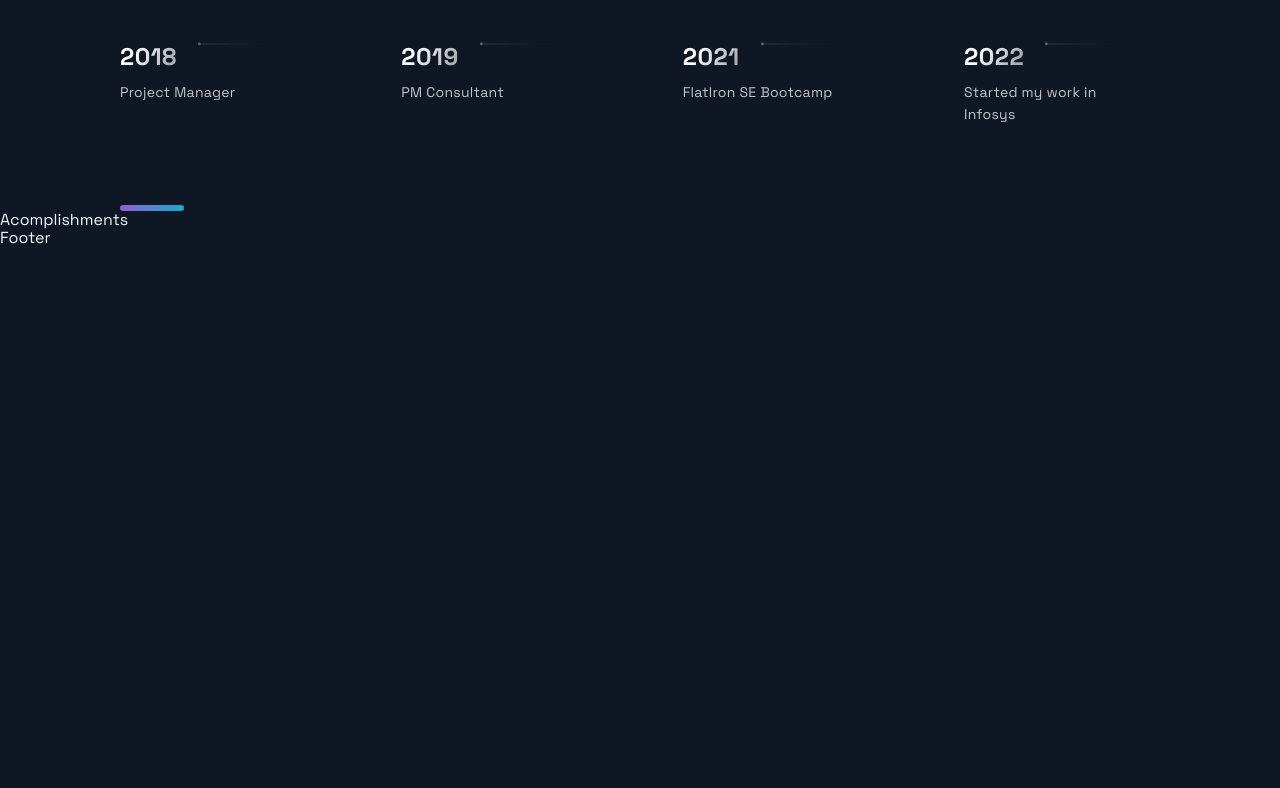
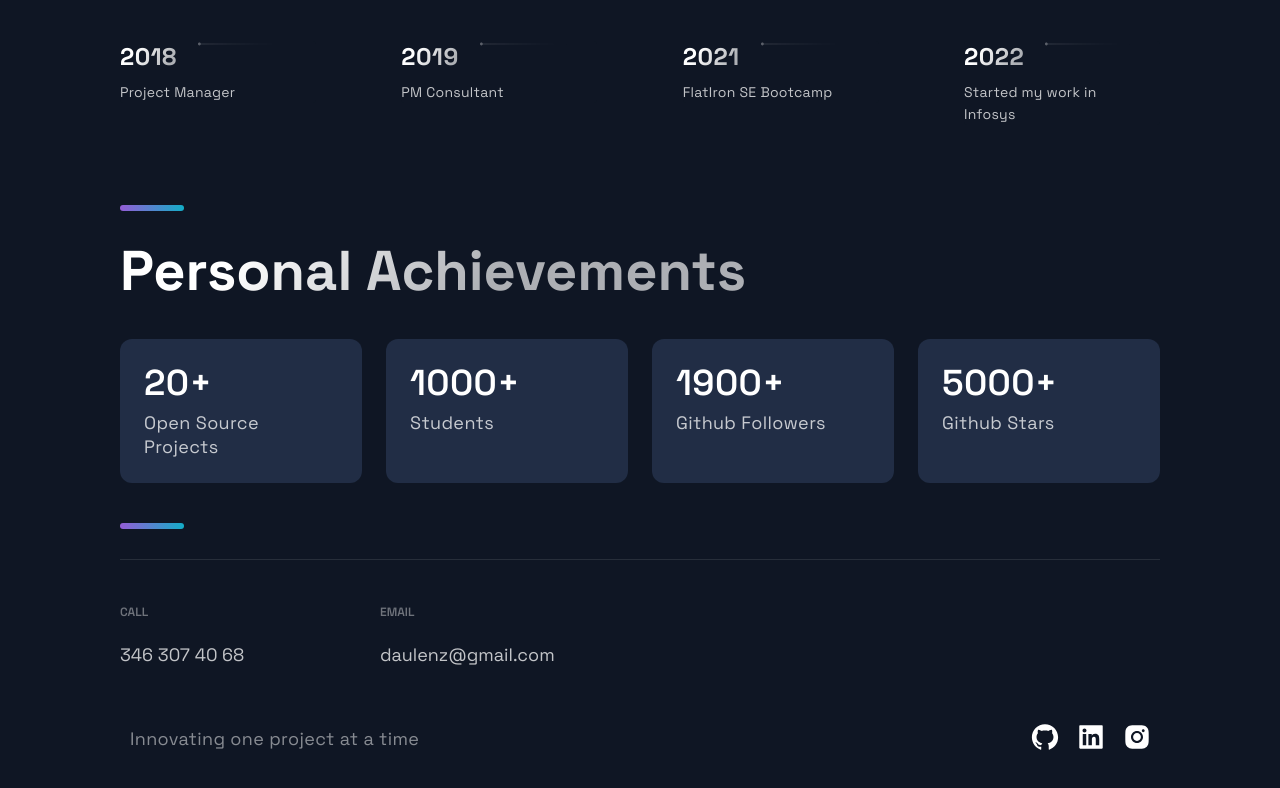
Before and after one commit to Daulen135/Portfolio_NextJS_React, a Next.js app: page / in a window 1280 px wide. Shown: the part 3048-3836 px from the top of the page. Before the commit the page ends 3296 px from the top, so only its background shows below. Built offline with nearby package versions, Linux system fonts and the light colour scheme.

Commit message:
accomplishment and footer added

```diff
--- a/src/components/Acomplishments/Acomplishments.js
+++ b/src/components/Acomplishments/Acomplishments.js
@@ -11,9 +11,18 @@
 ];
 
 const Acomplishments = () => (
-  <div>
-    Acomplishments
-  </div>
+  <Section>
+    <SectionTitle>Personal Achievements</SectionTitle>
+    <Boxes>
+      {data.map((card, index) => (
+        <Box key={index}>
+          <BoxNum>{`${card.number}+`}</BoxNum>
+          <BoxText>{card.text}</BoxText>
+        </Box>
+      ))}
+    </Boxes>
+    <SectionDivider/>
+  </Section>
 );
 
 export default Acomplishments;
--- a/src/components/Footer/Footer.js
+++ b/src/components/Footer/Footer.js
@@ -6,9 +6,36 @@
 
 const Footer = () => {
   return (
-    <div>
-      Footer
-    </div>
+    <FooterWrapper>
+      <LinkList>
+        <LinkColumn>
+          <LinkTitle>Call</LinkTitle>
+          <LinkItem href="tel:314-343-3432">346 307 40 68</LinkItem>
+        </LinkColumn>
+        <LinkColumn>
+          <LinkTitle>Email</LinkTitle>
+          <LinkItem href="mailto:daulenz@gmail.com">
+            daulenz@gmail.com
+          </LinkItem>
+        </LinkColumn>
+      </LinkList>
+      <SocialIconsContainer>
+        <CompanyContainer>
+          <Slogan>Innovating one project at a time</Slogan>
+        </CompanyContainer>
+        <SocialContainer>
+        <SocialIcons href="https://github.com/Daulen135">
+          <AiFillGithub size="3rem" />
+        </SocialIcons>
+        <SocialIcons href="https://www.linkedin.com/in/daulen-zhangabylov/">
+          <AiFillLinkedin size="3rem" />
+        </SocialIcons>
+        <SocialIcons href="https://www.instagram.com/projectmanagementcoaching/">
+          <AiFillInstagram size="3rem"/>
+        </SocialIcons>
+        </SocialContainer>
+      </SocialIconsContainer>
+    </FooterWrapper>
   );
 };
 
```
